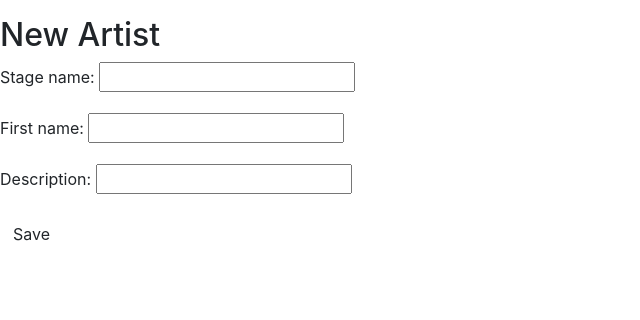
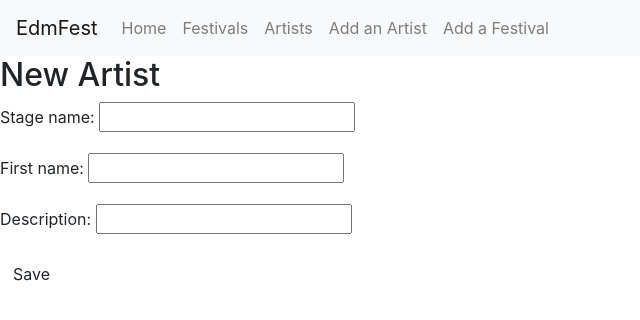
Before and after one commit to Mrgove10/EdmFest, a Django app: page /landing/artist/add/ in a window 1280 px wide. Shown: the top 320 px of the page, without its empty margins (0-640 px from the left). Run offline with Django 3.2, Linux system fonts and the light colour scheme; some libraries are stand-ins or nearby versions.

Commit message:
[add] navbar & lists

```diff
--- a/EdmFest/EdmFest/urls.py
+++ b/EdmFest/EdmFest/urls.py
@@ -20,4 +20,4 @@ from django.conf.urls.static import static
 urlpatterns = [
     path('landing/', include('landing.urls')),
     path('admin/', admin.site.urls),
-]  # + static(r'^media/(?P<path>.*)$', document_root=MEDIA_ROOT)
+]
--- a/EdmFest/landing/models.py
+++ b/EdmFest/landing/models.py
@@ -38,7 +38,7 @@ class Festival(models.Model):
     description = models.CharField(
         max_length=2048, null=False, default='', blank=False)
     first_year = models.PositiveIntegerField(blank=True, null=True)
-    headliners = models.ManyToManyField(Artist, blank=True, null=True)
+    headliners = models.ManyToManyField(Artist, blank=True)
     last_year = models.PositiveIntegerField(
         null=False, default='', blank=False)
     location_lat = models.FloatField(null=True, blank=True)
--- /dev/null
+++ b/EdmFest/landing/templates/landing/artists.html
@@ -0,0 +1,4 @@
+{% extends 'landing/base.html' %}
+{% block content %}
+<h1>All attists</h1>
+{% endblock %}
--- a/EdmFest/landing/templates/landing/base.html
+++ b/EdmFest/landing/templates/landing/base.html
@@ -20,8 +20,32 @@
 
 <body>
     <!--nav content-->
-    <ul id="nav">
-    </ul>
+    <nav class="navbar navbar-expand-lg navbar-light bg-light">
+        <a class="navbar-brand" href="/landing/">EdmFest</a>
+        <button class="navbar-toggler" type="button" data-toggle="collapse" data-target="#navbarNav"
+            aria-controls="navbarNav" aria-expanded="false" aria-label="Toggle navigation">
+            <span class="navbar-toggler-icon"></span>
+        </button>
+        <div class="collapse navbar-collapse" id="navbarNav">
+            <ul class="navbar-nav">
+                <li class="nav-item">
+                    <a class="nav-link" href="/landing/">Home</a>
+                </li>
+                <li class="nav-item">
+                    <a class="nav-link" href="/landing/festivals/">Festivals</a>
+                </li>
+                <li class="nav-item">
+                    <a class="nav-link" href="/landing/artists/">Artists</a>
+                </li>
+                <li class="nav-item">
+                    <a class="nav-link" href="/landing/artist/add">Add an Artist</a>
+                </li>
+                <li class="nav-item">
+                    <a class="nav-link" href="/landing/festival/add">Add a Festival</a>
+                </li>
+            </ul>
+        </div>
+    </nav>
     <!--Main content-->
     {% block content %}
 
--- /dev/null
+++ b/EdmFest/landing/templates/landing/festivals.html
@@ -0,0 +1,4 @@
+{% extends 'landing/base.html' %}
+{% block content %}
+<h1>All Festivals</h1>
+{% endblock %}
--- a/EdmFest/landing/urls.py
+++ b/EdmFest/landing/urls.py
@@ -4,9 +4,12 @@ from . import views
 
 urlpatterns = [
     path('', views.index, name='index'),
+    # artists
+    path('artists/', views.artists, name='artists'),
     path('artist/<int:id>/', views.artist, name='artist'),
     path('artist/add/', views.artistAdd, name='artistAdd'),
+    # festivals
+    path('festivals/', views.festivals, name='festivals'),
     path('festival/<int:id>/', views.festival, name='festival'),
     path('festival/add/', views.festivalAdd, name='festivalAdd'),
-
 ]
--- a/EdmFest/landing/views.py
+++ b/EdmFest/landing/views.py
@@ -13,6 +13,13 @@ def index(request):
     context = {}  # to passe variables in teh view
     return HttpResponse(template.render(context, request))
 
+def artists(request):
+    template = loader.get_template('landing/artists.html')
+    context = {
+        "artists": Artist.objects.all()
+    }
+    return HttpResponse(template.render(context, request))
+
 
 def artist(request, id):
     try:
@@ -22,6 +29,14 @@ def artist(request, id):
     template = loader.get_template('landing/artist.html')
     context = {
         "artist": artistVar
+    }
+    return HttpResponse(template.render(context, request))
+
+
+def festivals(request):
+    template = loader.get_template('landing/festivals.html')
+    context = {
+        "festivals": Festival.objects.all()
     }
     return HttpResponse(template.render(context, request))
 
@@ -37,10 +52,11 @@ def festival(request, id):
     }
     return HttpResponse(template.render(context, request))
 
+#https://tutorial.djangogirls.org/en/django_forms/
 
 def festivalAdd(request):
     form = FestivalAddForm()
-    return render(request, 'landing/festivaladd.html', {'form': form})
+    return render(request, 'landing/festivalAdd.html', {'form': form})
 
 
 def artistAdd(request):
```
